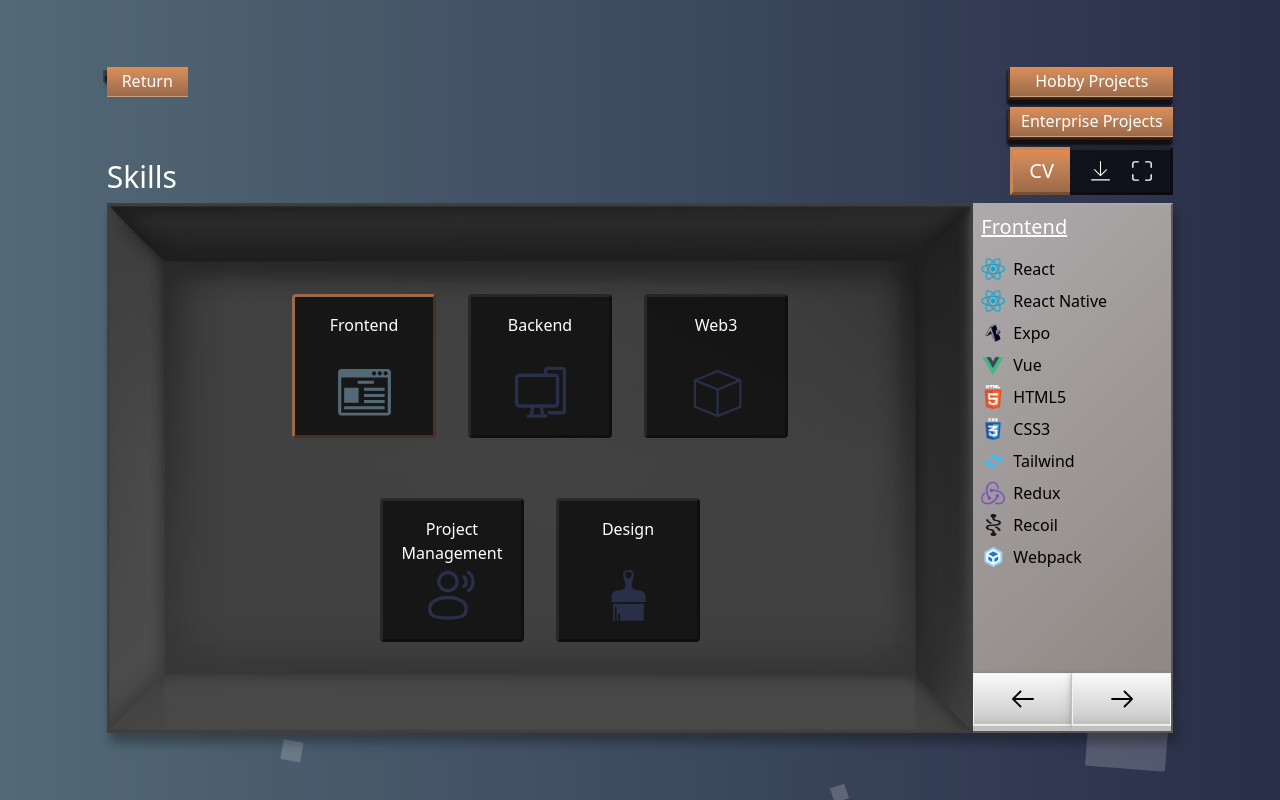
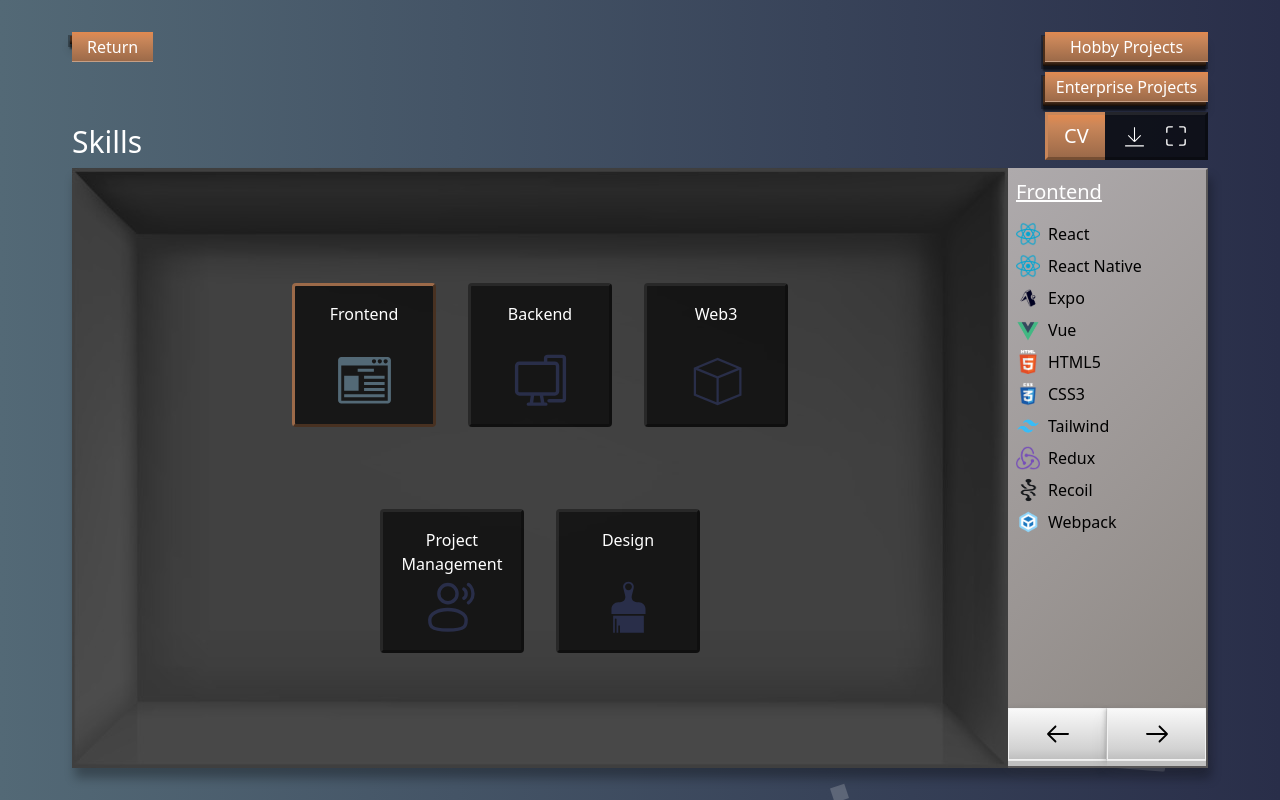
Before and after one commit to MaxwellDG/portfolio, a Next.js app: page /main in a window 1280 px wide. Built offline with nearby package versions, Linux system fonts and the light colour scheme.

Commit message:
Edge case viewport height fix

```diff
--- a/app/main/layout.tsx
+++ b/app/main/layout.tsx
@@ -1,3 +1,4 @@
+import BackgroundAnimation from '../../components/backgroundAnimation';
 import FloatingTop from '../../components/buttonsContainer/floatingCV';
 
 export default function Layout({
@@ -6,7 +7,8 @@ export default function Layout({
     children: React.ReactNode;
 }) {
     return (
-        <section className="relative flex flex-1">
+        <section className="relative flex flex-1 lg:flex-auto lg:h-full lg:w-full overflow-y-auto">
+            {/* <BackgroundAnimation /> */}
             {children}
             <FloatingTop />
         </section>
--- a/app/main/page.tsx
+++ b/app/main/page.tsx
@@ -149,11 +149,11 @@ export default function Page() {
     };
 
     return (
-        <div className="flex flex-1 justify-center">
-            <div className="flex flex-1 lg:flex-initial w-full lg:h-5/6 lg:w-5/6 flex-col lg:max-w-6xl m-auto">
+        <div className="flex flex-1 lg:h-full lg:w-full justify-center">
+            <div className="flex flex-1 m-2 lg:flex-initial w-full flex-col lg:full lg:max-w-6xl lg:m-auto lg:p-2">
                 <TopSection sectionName={screen} routes={screenRoutes} />
                 <div
-                    className="flex flex-1 flex-col lg:flex-row min-h-[475px]"
+                    className="flex flex-1 lg:flex-auto lg:h-[600px] flex-col lg:flex-row"
                     style={{ boxShadow: '3px 10px 10px rgba(0,0,0,0.3)' }}
                 >
                     <div className="flex flex-1 w-full relative overflow-y-auto lg:overflow-y-visible">
@@ -197,7 +197,7 @@ export default function Page() {
                     </div>
 
                     <div
-                        className="hidden lg:flex h-full flex-col w-[200px]"
+                        className="hidden lg:flex flex-col w-[200px]"
                         style={{
                             borderTop: '2px outset #AEAAAC',
                             borderRight: '2px outset #AEAAAC',
```
